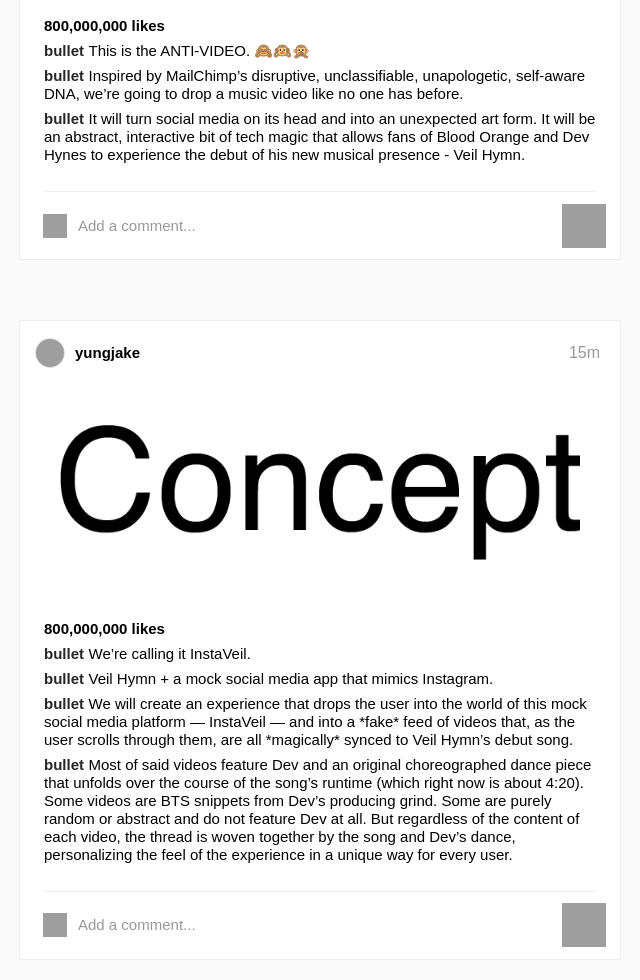
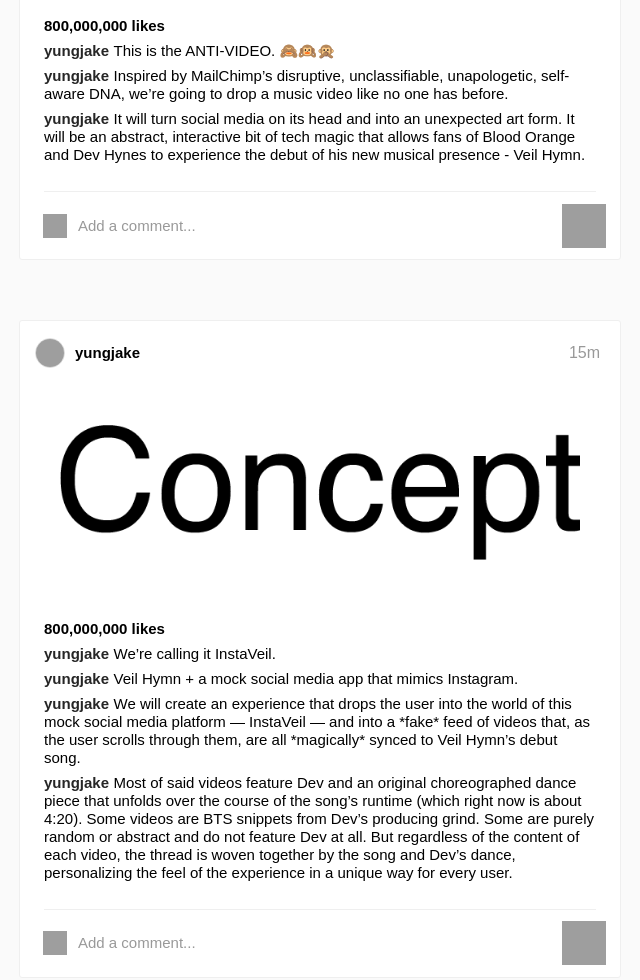
Before and after one commit to baumant/insta, a plain HTML site: page build/index.html in a window 1280 px wide. Shown: the part 388-1368 px from the top of the page, without its empty margins (320-960 px from the left). Drawn offline with Linux system fonts and the light colour scheme; grey boxes are pictures that could not be loaded.

Commit message:
username

```diff
--- a/build/index.html
+++ b/build/index.html
@@ -44,13 +44,13 @@
           </div>
           <ul class="caption">
             <li>
-              <h1>bullet</h1><span>This is the ANTI-VIDEO. 🙈🙉🙊</span>
+              <h1>yungjake</h1><span>This is the ANTI-VIDEO. 🙈🙉🙊</span>
             </li>
             <li>
-              <h1>bullet</h1><span>Inspired by MailChimp’s disruptive, unclassifiable, unapologetic, self-aware DNA, we’re going to drop a music video like no one has before. </span>
+              <h1>yungjake</h1><span>Inspired by MailChimp’s disruptive, unclassifiable, unapologetic, self-aware DNA, we’re going to drop a music video like no one has before. </span>
             </li>
             <li>
-              <h1>bullet</h1><span>It will turn social media on its head and into an unexpected art form. It will be an abstract, interactive bit of tech magic that allows fans of Blood Orange and Dev Hynes to experience the debut of his new musical presence - Veil Hymn.</span>
+              <h1>yungjake</h1><span>It will turn social media on its head and into an unexpected art form. It will be an abstract, interactive bit of tech magic that allows fans of Blood Orange and Dev Hynes to experience the debut of his new musical presence - Veil Hymn.</span>
             </li>
           </ul>
           <div class="add-comment"><span class="heart-wrapper"><span class="heart"></span></span><span class="comment">Add a comment...</span><span class="dotdot"></span></div>
@@ -68,16 +68,16 @@
           </div>
           <ul class="caption">
             <li>
-              <h1>bullet</h1><span>We’re calling it InstaVeil.</span>
+              <h1>yungjake</h1><span>We’re calling it InstaVeil.</span>
             </li>
             <li>
-              <h1>bullet</h1><span>Veil Hymn + a mock social media app that mimics Instagram.</span>
+              <h1>yungjake</h1><span>Veil Hymn + a mock social media app that mimics Instagram.</span>
             </li>
             <li>
-              <h1>bullet</h1><span>We will create an experience that drops the user into the world of this mock social media platform — InstaVeil — and into a *fake* feed of videos that, as the user scrolls through them, are all *magically* synced to Veil Hymn’s debut song.</span>
+              <h1>yungjake</h1><span>We will create an experience that drops the user into the world of this mock social media platform — InstaVeil — and into a *fake* feed of videos that, as the user scrolls through them, are all *magically* synced to Veil Hymn’s debut song.</span>
             </li>
             <li>
-              <h1>bullet</h1><span>Most of said videos feature Dev and an original choreographed dance piece that unfolds over the course of the song’s runtime (which right now is about 4:20). Some videos are BTS snippets from Dev’s producing grind. Some are purely random or abstract and do not feature Dev at all. But regardless of the content of each video, the thread is woven together by the song and Dev’s dance, personalizing the feel of the experience in a unique way for every user.</span>
+              <h1>yungjake</h1><span>Most of said videos feature Dev and an original choreographed dance piece that unfolds over the course of the song’s runtime (which right now is about 4:20). Some videos are BTS snippets from Dev’s producing grind. Some are purely random or abstract and do not feature Dev at all. But regardless of the content of each video, the thread is woven together by the song and Dev’s dance, personalizing the feel of the experience in a unique way for every user.</span>
             </li>
           </ul>
           <div class="add-comment"><span class="heart-wrapper"><span class="heart" id="unliked"></span></span><span class="comment">Add a comment...</span><span class="dotdot"></span></div>
@@ -95,13 +95,13 @@
           </div>
           <ul class="caption">
             <li>
-              <h1>bullet</h1><span>There is seamless continuity between the song and the action, as the thumb scrolls from one video post to the next. The whim of the user is what brings out the inherent magic of InstaVeil.</span>
+              <h1>yungjake</h1><span>There is seamless continuity between the song and the action, as the thumb scrolls from one video post to the next. The whim of the user is what brings out the inherent magic of InstaVeil.</span>
             </li>
             <li>
-              <h1>bullet</h1><span>The user might decide to linger on the first post for the entire song, and if they do that post will have 4:20 of visual storytelling to support their experience. They might also quickly scroll through to the 10th video, but still the song keeps in perfect time, picking up right where the last video left off.</span>
+              <h1>yungjake</h1><span>The user might decide to linger on the first post for the entire song, and if they do that post will have 4:20 of visual storytelling to support their experience. They might also quickly scroll through to the 10th video, but still the song keeps in perfect time, picking up right where the last video left off.</span>
             </li>
             <li>
-              <h1>bullet</h1><span>No matter how fast or slow the user decides to scroll through the anonymous yet immediate content, the Veil Hymn song never skips a beat.</span>
+              <h1>yungjake</h1><span>No matter how fast or slow the user decides to scroll through the anonymous yet immediate content, the Veil Hymn song never skips a beat.</span>
             </li>
           </ul>
           <div class="add-comment"><span class="heart-wrapper"><span class="heart"></span></span><span class="comment">Add a comment...</span><span class="dotdot"></span></div>
@@ -119,10 +119,10 @@
           </div>
           <ul class="caption">
             <li>
-              <h1>bullet</h1><span>There is a deliberate randomness to this InstaVeil feed. The visual ambiguity from one video to the next is what gives the magic of our storytelling mechanism a boundless feeling. No location, no aesthetic, no medium can hold or define the song — or any song for that matter. That’s the takeaway from this. We are creating a social-media interpretation of a song. The mixed-medium randomness is what gives this concept its personalized and therefor limitless power.</span>
+              <h1>yungjake</h1><span>There is a deliberate randomness to this InstaVeil feed. The visual ambiguity from one video to the next is what gives the magic of our storytelling mechanism a boundless feeling. No location, no aesthetic, no medium can hold or define the song — or any song for that matter. That’s the takeaway from this. We are creating a social-media interpretation of a song. The mixed-medium randomness is what gives this concept its personalized and therefor limitless power.</span>
             </li>
             <li>
-              <h1>bullet</h1><span>We can feasibly shoot about 15 different (or more) videos, each the full length of the song. Some, again, feature Dev and clearly tying back to the song, and some are flat-out bizarre.</span>
+              <h1>yungjake</h1><span>We can feasibly shoot about 15 different (or more) videos, each the full length of the song. Some, again, feature Dev and clearly tying back to the song, and some are flat-out bizarre.</span>
             </li>
             <li><span>🐵 Crushing vids<br>🐵 Slime vids<br>🐵 Artist posts<br>🐵 MoCap CG dancers<br>🐵 Mannequin challenge<br>🐵 Sponsored posts<br>🐵 National Geographic photography<br>🐵 Dancing animals<br>🐵 Dancing fireman in front of a fire<br>🐵 Police brutality video<br>🐵 Remakes of other videos/music videos<br>🐵 Tutorial video of Dev getting exotic makeup done<br>🐵 Nightclub footage</span></li>
           </ul>
@@ -141,13 +141,13 @@
           </div>
           <ul class="caption">
             <li>
-              <h1>bullet</h1><span>Each video will be very straightforward, simply edited to compel the user onward into the labyrinth of our fake feed. We want them to keep scrolling beyond the first post once they “get it,” to explore and test our mechanism.</span>
+              <h1>yungjake</h1><span>Each video will be very straightforward, simply edited to compel the user onward into the labyrinth of our fake feed. We want them to keep scrolling beyond the first post once they “get it,” to explore and test our mechanism.</span>
             </li>
             <li>
-              <h1>bullet</h1><span>Some videos look premium, some look user-generated, but, from an editorial standpoint, the cuts really exist between each post, not within them.</span>
+              <h1>yungjake</h1><span>Some videos look premium, some look user-generated, but, from an editorial standpoint, the cuts really exist between each post, not within them.</span>
             </li>
             <li>
-              <h1>bullet</h1><span>For example: A given video post will be the length of the song but might only be composed of one or two shots (say, closeup and wide) cutting over and over with Dev lip-syncing the entirety of the song.</span>
+              <h1>yungjake</h1><span>For example: A given video post will be the length of the song but might only be composed of one or two shots (say, closeup and wide) cutting over and over with Dev lip-syncing the entirety of the song.</span>
             </li>
           </ul>
           <div class="add-comment"><span class="heart-wrapper"><span class="heart"></span></span><span class="comment">Add a comment...</span><span class="dotdot"></span></div>
@@ -165,10 +165,10 @@
           </div>
           <ul class="caption">
             <li>
-              <h1>bullet</h1><span>This is an extremely important part of Dev’s work.</span>
+              <h1>yungjake</h1><span>This is an extremely important part of Dev’s work.</span>
             </li>
             <li>
-              <h1>bullet</h1><span>One piece will be choreographed and performed in-sync with the song. That way, as the user scrolls through the feed, they will see the piece performed throughout the different videos — the visual thread that holds everything together.</span>
+              <h1>yungjake</h1><span>One piece will be choreographed and performed in-sync with the song. That way, as the user scrolls through the feed, they will see the piece performed throughout the different videos — the visual thread that holds everything together.</span>
             </li>
           </ul>
           <div class="add-comment"><span class="heart-wrapper"><span class="heart"></span></span><span class="comment">Add a comment...</span><span class="dotdot"></span></div>
@@ -186,7 +186,7 @@
           </div>
           <ul class="caption">
             <li>
-              <h1>bullet</h1><span>We will need to produce a one-day shoot to get Dev’s mo-cap performance. The data from his articulation points can be applied to a plethora of different videos throughout our feed, or even handed off to different artists so they can do their own thing with it. Stuff like:</span>
+              <h1>yungjake</h1><span>We will need to produce a one-day shoot to get Dev’s mo-cap performance. The data from his articulation points can be applied to a plethora of different videos throughout our feed, or even handed off to different artists so they can do their own thing with it. Stuff like:</span>
             </li>
             <li><span>🐵 Applied to a realist animal rendering<br>🐵 Mini versions of Dev on a tabletop or hidden in other videos<br>🐵 kyttenjanae<br>🐵 <a href="https://vimeo.com/169599296" target="_blank">This video</a><br>🐵 <a href="https://vimeo.com/123190342" target="_blank"> This guy</a></span></li>
           </ul>
@@ -205,16 +205,16 @@
           </div>
           <ul class="caption">
             <li>
-              <h1>bullet</h1><span>The mobile version is obviously the creative centerpiece of this concept.</span>
+              <h1>yungjake</h1><span>The mobile version is obviously the creative centerpiece of this concept.</span>
             </li>
             <li>
-              <h1>bullet</h1><span>Although we won’t create an entire new social network, InstaVeil will have explorable elements that make it feel vast and authentic. We will design a very convincing knockoff of the Instagram mobile app, mimicking it as close as we can to immerse the viewer in the experience. Each video post will be complete with unique (and easter-eggy) handles, captions, likes, views, pre-posted comment threads, and other hidden gems.</span>
+              <h1>yungjake</h1><span>Although we won’t create an entire new social network, InstaVeil will have explorable elements that make it feel vast and authentic. We will design a very convincing knockoff of the Instagram mobile app, mimicking it as close as we can to immerse the viewer in the experience. Each video post will be complete with unique (and easter-eggy) handles, captions, likes, views, pre-posted comment threads, and other hidden gems.</span>
             </li>
             <li>
-              <h1>bullet</h1><span>There will also be a *desktop* version that l 👀 ks like instagram.com.</span>
+              <h1>yungjake</h1><span>There will also be a *desktop* version that l 👀 ks like instagram.com.</span>
             </li>
             <li>
-              <h1>bullet</h1><span>This is the non-interactive experience, where a user just sits back on youtube and watches a screen capture of someone else’s journey through the song.</span>
+              <h1>yungjake</h1><span>This is the non-interactive experience, where a user just sits back on youtube and watches a screen capture of someone else’s journey through the song.</span>
             </li>
           </ul>
           <div class="add-comment"><span class="heart-wrapper"><span class="heart"></span></span><span class="comment">Add a comment...</span><span class="dotdot"></span></div>
@@ -248,10 +248,10 @@
           </div>
           <ul class="caption">
             <li>
-              <h1>bullet</h1><span>This is just the beginning, guys. The wormholes we will travel down together are endless.</span>
+              <h1>yungjake</h1><span>This is just the beginning, guys. The wormholes we will travel down together are endless.</span>
             </li>
             <li>
-              <h1>bullet</h1><span>Dev is just as excited as I am to bring this new music project, this social-media experiment, to fans and to the content-hungry social sphere at large, and bring another fresh and unexpected layer to MailChimps outside-the-box image.</span>
+              <h1>yungjake</h1><span>Dev is just as excited as I am to bring this new music project, this social-media experiment, to fans and to the content-hungry social sphere at large, and bring another fresh and unexpected layer to MailChimps outside-the-box image.</span>
             </li>
             <li>
               <h1>Hit me back.</h1><span>-YJ</span>
```
